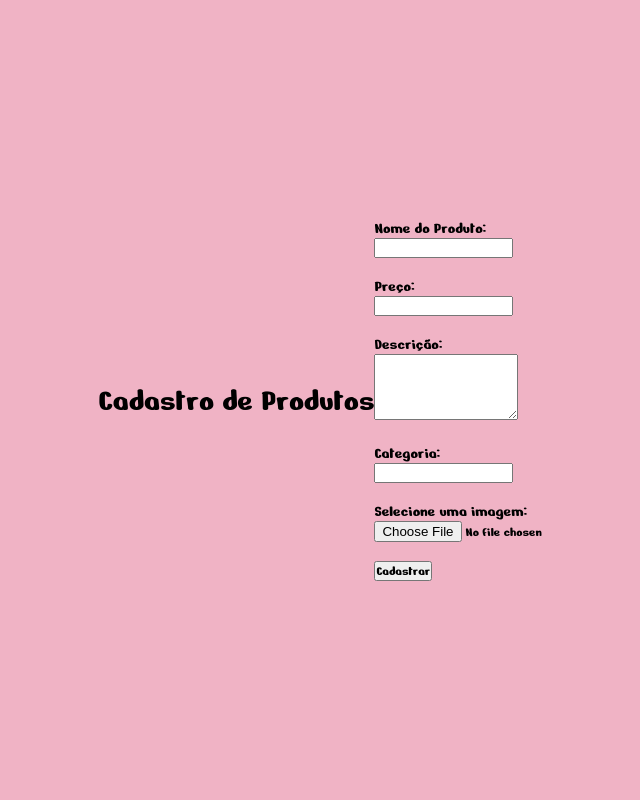
After one commit to Leticia-Oli/Doce_impacto, a Flask app: page /admin_cad in a window 1280 px wide. The commit adds this page. Shown: the whole page, without its empty margins (299-939 px from the left). Run offline with Flask 3, Linux system fonts and the light colour scheme.

Commit message:
cadastro de prdotuto

```diff
--- a/app.py
+++ b/app.py
@@ -1,9 +1,12 @@
 from config import app
 from blueprints.login_routes import login_blueprint
 from blueprints.cadastro_routes import cadastro_blueprint
+from blueprints.cadastroProduto import cadastroProduto_blueprint
 
 app.register_blueprint(login_blueprint)
 app.register_blueprint(cadastro_blueprint)
+app.register_blueprint(cadastroProduto_blueprint)
+
 
 if __name__ == '__main__':
     app.run(host=app.config['HOST'],
--- a/blueprints/cadastro_routes.py
+++ b/blueprints/cadastro_routes.py
@@ -24,7 +24,7 @@ def criar_usuario():
                 '{usuario['nome']}',
                 '{usuario['email']}',
                 '{usuario['senha']}',
-                {usuario['telefone']},
+                 {usuario['telefone']},
                 '{usuario['genero']}',
                 '{usuario['data_nasc']}',
                 '{usuario['curso_cargo']}',
--- a/blueprints/login_routes.py
+++ b/blueprints/login_routes.py
@@ -35,15 +35,16 @@ def login1():
       usuario = cursor.fetchone()
 
      # Verificando se o usuário existe
-      if usuario:
+      if usuario.get('admin'):  # Supondo que admin é um campo booleano/int na tabela
+            return redirect(url_for('login.admin_cad'))  # Redireciona para página de admin
+      else:
             #flash('Login realizado com sucesso!', 'success')
-            return redirect(url_for('login.dashboard'))
-      else:
-            #flash('Credenciais inválidas. Tente novamente.', 'danger')
-            return redirect(url_for('login.home'))
+            return redirect(url_for('login.admin_cad'))
+    else:
+            return redirect(url_for('login.home'))  # Credenciais inválidas
 
     return render_template("login.html")
 
-@login_blueprint.route('/dashboard')
-def dashboard():
-    return "Bem-vindo ao Dashboard!"
+@login_blueprint.route('/admin_cad', methods=['GET'])
+def admin_cad():
+    return render_template('cadastroProduto.html')  # Página para cadastro de produtos
--- /dev/null
+++ b/static/styles/style-cadProduto.css
@@ -0,0 +1,99 @@
+* {
+    margin: 0;
+    padding: 0;
+    box-sizing: border-box;
+    font-family: "Nerko One", sans-serif;
+    font-weight: 400;
+    font-style: normal;
+}
+
+body {
+    display: flex;
+    justify-content: center;
+    align-items: center;
+    min-height: 100vh;
+    background: #f0b3c5;
+}
+
+.cadastro-box {
+    display: flex;
+    justify-content: center;
+    flex-direction: column;
+    width: 440px;
+    padding: 30px;
+    background: #fff;
+    border-radius: 20px;
+    box-shadow: 0px 10px 25px rgba(0, 0, 0, 0.1);
+}
+
+.cadastro-header {
+    text-align: center;
+    margin: 20px 0 40px 0;
+}
+
+.cadastro-header header {
+    color: #333;
+    font-size: 40px;
+    font-weight: 600;
+}
+
+.input-box .input-field {
+    width: 100%;
+    height: 50px;
+    font-size: 17px;
+    padding: 0 20px;
+    margin-bottom: 15px;
+    border-radius: 25px;
+    border: none;
+    box-shadow: 0px 5px 10px rgba(0, 0, 0, 0.05);
+    outline: none;
+    transition: .3s;
+}
+
+::placeholder {
+    font-weight: 500;
+    color: #555;
+}
+
+.input-field:focus {
+    width: 105%;
+}
+
+.input-submit {
+    display: flex;
+    justify-content: center;
+}
+
+.submit-btn {
+    width: 100%;
+    height: 50px;
+    background: #222;
+    border: none;
+    border-radius: 25px;
+    cursor: pointer;
+    transition: .3s;
+    color: #fff;
+    font-size: 18px;
+    font-weight: 600;
+}
+
+.submit-btn:hover {
+    background: #000;
+    transform: scale(1.05, 1);
+}
+
+.cadastro-link {
+    text-align: center;
+    font-size: 15px;
+    margin-top: 20px;
+}
+
+.cadastro-link a {
+    color: #000;
+    font-weight: 600;
+    text-decoration: none;
+}
+
+.cadastro-link a:hover {
+    text-decoration: underline;
+}
--- /dev/null
+++ b/templates/cadastroProduto.html
@@ -0,0 +1,34 @@
+        <!DOCTYPE html>
+        <html lang="pt-br">
+        <head>
+            <meta charset="UTF-8">
+            <meta name="viewport" content="width=device-width, initial-scale=1.0">
+            <title>Cadastro de Produtos</title>
+            <link rel="preconnect" href="https://fonts.googleapis.com">
+            <link rel="preconnect" href="https://fonts.gstatic.com" crossorigin>
+            <link href="https://fonts.googleapis.com/css2?family=Nerko+One&display=swap" rel="stylesheet">
+            <link rel="stylesheet" href="{{url_for('static', filename='styles/style-cadProduto.css')}}" type="text/css">
+            <link rel="icon" href="{{url_for('static', filename='images/cupcake.png')}}" type="image/png">
+        </head>
+        <body>
+            <h1>Cadastro de Produtos</h1>
+            <form action="{{url_for('cadastroProduto.adicionar_prod')}}" method="post" enctype="multipart/form-data">
+                <label for= "nome">Nome do Produto:</label><br>
+                <input type="text" id="produto" name="produto" required><br><br>
+
+                <label for="preco">Preço:</label><br>
+                <input type="number" id="preco" name="preco" step="0.01" required><br><br>
+
+                <label for="descricao">Descrição:</label><br>
+                <textarea id="descricao" name="descricao" rows="4" required></textarea><br><br>
+
+                <label for="categoria">Categoria:</label><br>
+                <input type="text" id="categoria" name="categoria" required><br><br>
+
+                <!-- Adicionando o upload de imagem -->
+                <label for="image">Selecione uma imagem:</label><br>
+                <input type="file" name="imagem" required><br><br>
+                <input type="submit" value="Cadastrar">
+            </form>
+        </body>
+        </html>
```
Also changed, not shown: blueprints/cadastroProduto.py (added, +64 -0 lines), db/criar_banco.sql (+10 -0 lines), templates/index.html (+23 -3 lines).
